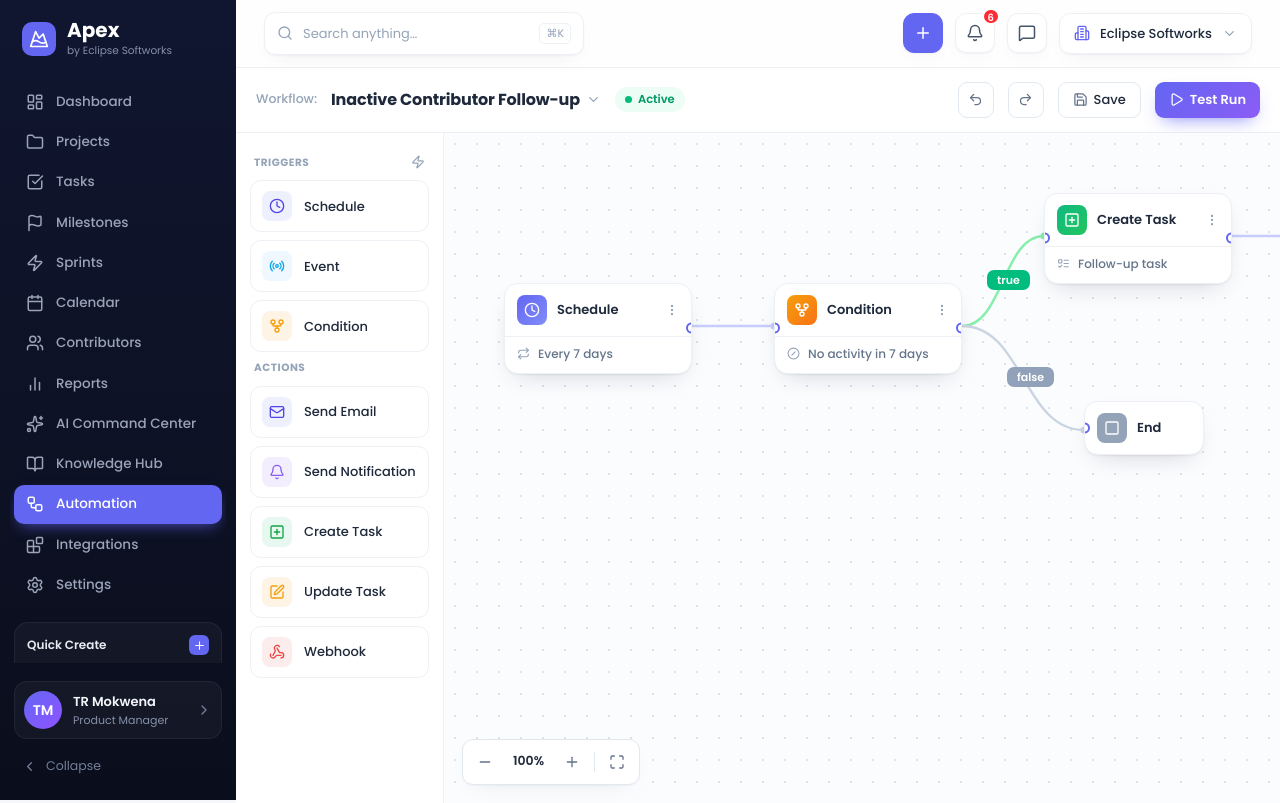
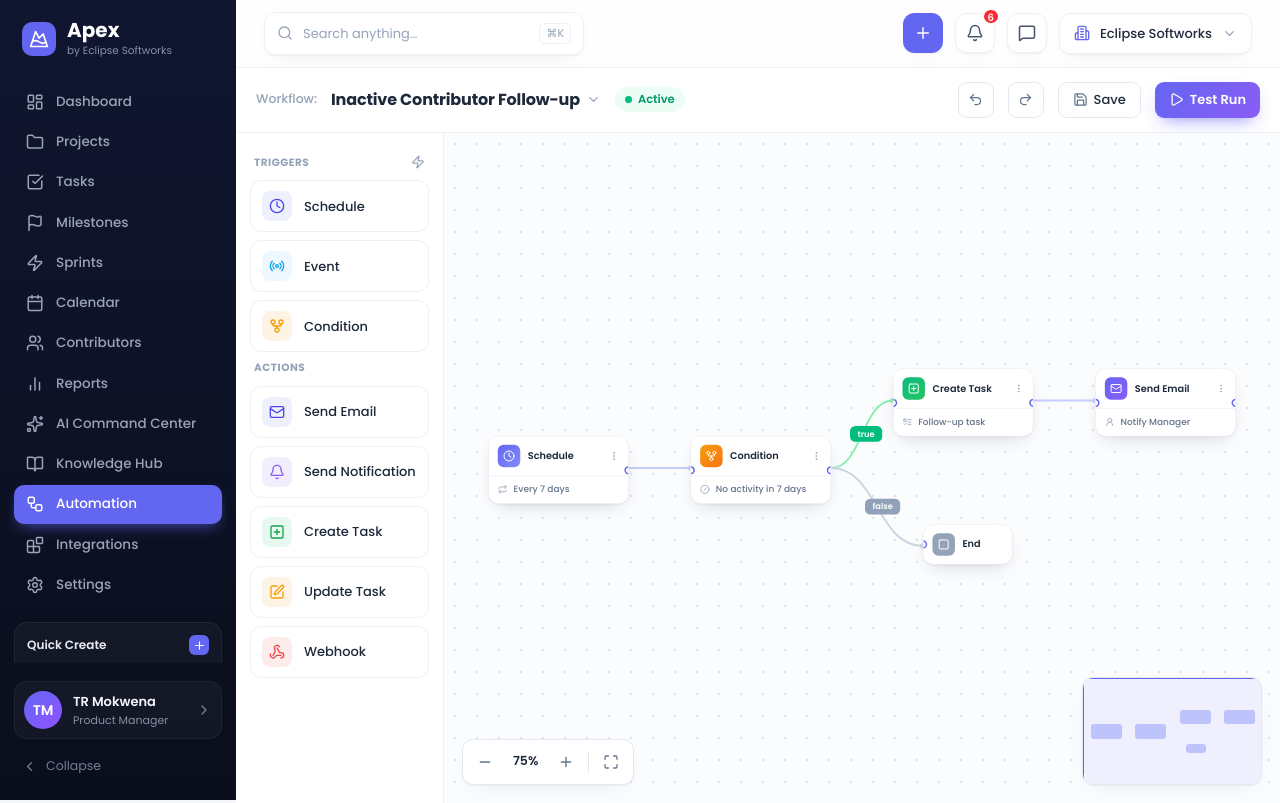
Before and after one commit to TR-Mokwena/apex-web, a Next.js app: page /automation in a window 1280 px wide. Built offline with nearby package versions, Linux system fonts and the light colour scheme.

Commit message:
feat: enhance Automation page with interactive canvas, zoom controls, and node management

```diff
--- a/app/(app)/automation/page.jsx
+++ b/app/(app)/automation/page.jsx
@@ -1,6 +1,8 @@
 "use client";
 
+import { useRef, useState, useEffect, useCallback } from "react";
 import Icon from "@/components/Icon";
+import { cn } from "@/lib/cn";
 
 const PALETTE = {
   Triggers: [
@@ -17,25 +19,104 @@ const PALETTE = {
   ],
 };
 
-const NODES = [
-  { x: 60, y: 150, w: 188, h: 86, start: true, title: "Schedule", grad: "linear-gradient(135deg,#6366F1,#818CF8)", icon: "Clock", bIcon: "Repeat", bText: "Every 7 days" },
-  { x: 330, y: 150, w: 188, h: 86, title: "Condition", grad: "linear-gradient(135deg,#F59E0B,#F97316)", icon: "GitFork", bIcon: "CircleSlash", bText: "No activity in 7 days" },
-  { x: 600, y: 60, w: 188, h: 86, title: "Create Task", grad: "linear-gradient(135deg,#10B981,#22C55E)", icon: "SquarePlus", bIcon: "ListTodo", bText: "Follow-up task" },
-  { x: 870, y: 60, w: 188, h: 86, title: "Send Email", grad: "linear-gradient(135deg,#6366F1,#8B5CF6)", icon: "Mail", bIcon: "UserRound", bText: "Notify Manager" },
-  { x: 640, y: 268, w: 120, h: 58, end: true, title: "End", icon: "Square", endBg: "#94A3B8" },
+// static node meta; positions live in a ref so drag stays cheap
+const META = [
+  { w: 188, h: 86, start: true, title: "Schedule", grad: "linear-gradient(135deg,#6366F1,#818CF8)", icon: "Clock", bIcon: "Repeat", bText: "Every 7 days" },
+  { w: 188, h: 86, title: "Condition", grad: "linear-gradient(135deg,#F59E0B,#F97316)", icon: "GitFork", bIcon: "CircleSlash", bText: "No activity in 7 days" },
+  { w: 188, h: 86, title: "Create Task", grad: "linear-gradient(135deg,#10B981,#22C55E)", icon: "SquarePlus", bIcon: "ListTodo", bText: "Follow-up task" },
+  { w: 188, h: 86, title: "Send Email", grad: "linear-gradient(135deg,#6366F1,#8B5CF6)", icon: "Mail", bIcon: "UserRound", bText: "Notify Manager" },
+  { w: 120, h: 58, end: true, title: "End", icon: "Square", endBg: "#94A3B8" },
 ];
+const INIT_POS = [{ x: 60, y: 150 }, { x: 330, y: 150 }, { x: 600, y: 60 }, { x: 870, y: 60 }, { x: 640, y: 268 }];
 const CONNS = [[0, 1, "#C7CEFB"], [1, 2, "#86EFAC"], [1, 4, "#CBD5E1"], [2, 3, "#C7CEFB"]];
 
+const clamp = (v, lo, hi) => Math.max(lo, Math.min(hi, v));
 const outPt = (n) => [n.x + n.w, n.y + n.h / 2];
 const inPt = (n) => [n.x, n.y + n.h / 2];
 const curve = (a, b) => { const dx = Math.max(40, Math.abs(b[0] - a[0]) * 0.5); return `M ${a[0]} ${a[1]} C ${a[0] + dx} ${a[1]}, ${b[0] - dx} ${b[1]}, ${b[0]} ${b[1]}`; };
 
 export default function AutomationPage() {
-  const wires = CONNS.map(([f, t, c]) => ({ d: curve(outPt(NODES[f]), inPt(NODES[t])), end: inPt(NODES[t]), c }));
+  const pos = useRef(INIT_POS.map((p) => ({ ...p })));
+  const view = useRef({ tx: 0, ty: 0, scale: 1 });
+  const canvasRef = useRef(null);
+  const drag = useRef(null);
+  const pan = useRef(null);
+  const [, force] = useState(0);
+  const [sel, setSel] = useState(-1);
+  const rerender = useCallback(() => force((n) => n + 1), []);
+
+  const rect = (i) => ({ x: pos.current[i].x, y: pos.current[i].y, w: META[i].w, h: META[i].h });
+  const bounds = () => {
+    let x0 = 1e9, y0 = 1e9, x1 = -1e9, y1 = -1e9;
+    META.forEach((_, i) => { const r = rect(i); x0 = Math.min(x0, r.x); y0 = Math.min(y0, r.y); x1 = Math.max(x1, r.x + r.w); y1 = Math.max(y1, r.y + r.h); });
+    return { x0, y0, x1, y1, w: x1 - x0, h: y1 - y0 };
+  };
+
+  const fit = useCallback(() => {
+    const c = canvasRef.current; if (!c) return;
+    const cw = c.clientWidth, ch = c.clientHeight, b = bounds(), pad = 44;
+    const scale = clamp(Math.min((cw - pad * 2) / b.w, (ch - pad * 2) / b.h, 1.25), 0.4, 1.25);
+    view.current = { scale, tx: (cw - b.w * scale) / 2 - b.x0 * scale, ty: (ch - b.h * scale) / 2 - b.y0 * scale };
+    rerender();
+  }, [rerender]);
+
+  const zoomBy = useCallback((d) => {
+    const c = canvasRef.current; if (!c) return;
+    const cx = c.clientWidth / 2, cy = c.clientHeight / 2, v = view.current;
+    const ns = clamp(v.scale + d, 0.4, 1.6);
+    view.current = { scale: ns, tx: cx - (cx - v.tx) * (ns / v.scale), ty: cy - (cy - v.ty) * (ns / v.scale) };
+    rerender();
+  }, [rerender]);
+
+  useEffect(() => {
+    const onMove = (e) => {
+      if (drag.current) {
+        const { i, sx, sy, ox, oy } = drag.current, s = view.current.scale;
+        pos.current[i] = { x: ox + (e.clientX - sx) / s, y: oy + (e.clientY - sy) / s };
+        rerender();
+      } else if (pan.current) {
+        const p = pan.current;
+        view.current = { ...view.current, tx: p.tx + (e.clientX - p.sx), ty: p.ty + (e.clientY - p.sy) };
+        rerender();
+      }
+    };
+    const onUp = () => { drag.current = null; pan.current = null; rerender(); };
+    window.addEventListener("mousemove", onMove);
+    window.addEventListener("mouseup", onUp);
+    const t = requestAnimationFrame(fit);
+    let rt; const onResize = () => { clearTimeout(rt); rt = setTimeout(fit, 120); };
+    window.addEventListener("resize", onResize);
+    return () => { window.removeEventListener("mousemove", onMove); window.removeEventListener("mouseup", onUp); window.removeEventListener("resize", onResize); cancelAnimationFrame(t); };
+  }, [fit, rerender]);
+
+  const onNodeDown = (e, i) => {
+    if (e.target.closest("[data-nodemenu]")) return;
+    drag.current = { i, sx: e.clientX, sy: e.clientY, ox: pos.current[i].x, oy: pos.current[i].y };
+    setSel(i); e.stopPropagation(); e.preventDefault();
+  };
+  const onCanvasDown = (e) => {
+    if (e.target.closest("[data-node]") || e.target.closest("[data-ui]")) return;
+    pan.current = { sx: e.clientX, sy: e.clientY, tx: view.current.tx, ty: view.current.ty };
+    setSel(-1);
+  };
+
+  const v = view.current;
+  const wires = CONNS.map(([f, t, c]) => ({ d: curve(outPt(rect(f)), inPt(rect(t))), end: inPt(rect(t)), c }));
   const labels = [
-    { ...mid(outPt(NODES[1]), inPt(NODES[2])), text: "true", cls: "bg-emerald-500" },
-    { ...mid(outPt(NODES[1]), inPt(NODES[4])), text: "false", cls: "bg-slate-400" },
+    { ...mid(outPt(rect(1)), inPt(rect(2))), text: "true", cls: "bg-emerald-500" },
+    { ...mid(outPt(rect(1)), inPt(rect(4))), text: "false", cls: "bg-slate-400" },
   ];
+
+  // minimap geometry
+  const c = canvasRef.current;
+  const b = bounds(), mw = 180, mh = 108, mpad = 8;
+  const bw = Math.max(b.w, 200), bh = Math.max(b.h, 150);
+  const ms = Math.min((mw - mpad * 2) / bw, (mh - mpad * 2) / bh);
+  const ox = (mw - bw * ms) / 2, oy = (mh - bh * ms) / 2;
+  const vx = c ? (-v.tx / v.scale - b.x0) * ms + ox : 0;
+  const vy = c ? (-v.ty / v.scale - b.y0) * ms + oy : 0;
+  const vw = c ? (c.clientWidth / v.scale) * ms : 0;
+  const vh = c ? (c.clientHeight / v.scale) * ms : 0;
 
   return (
     <div className="-mx-4 md:-mx-7 -my-6 flex flex-col h-[calc(100vh-65px)]">
@@ -58,7 +139,7 @@ export default function AutomationPage() {
             <div key={group}>
               <div className="flex items-center justify-between text-[10.5px] font-bold uppercase tracking-wider text-ink-3 mx-1 mb-2.5 mt-5 first:mt-1.5">{group}{group === "Triggers" && <Icon name="Zap" size={14} />}</div>
               {items.map((it) => (
-                <div key={it.label} className="flex items-center gap-3 p-[10px_11px] border border-line rounded-[11px] mb-2 cursor-grab text-[13px] font-medium bg-white hover:border-[#D6DCEA] hover:shadow-card">
+                <div key={it.label} className="flex items-center gap-3 p-[10px_11px] border border-line rounded-[11px] mb-2 cursor-grab active:scale-[0.98] text-[13px] font-medium bg-white hover:border-[#D6DCEA] hover:shadow-card">
                   <span className="grid place-items-center w-[30px] h-[30px] rounded-lg flex-none" style={{ background: it.ib }}><Icon name={it.icon} size={16} style={{ color: it.icol }} /></span>{it.label}
                 </div>
               ))}
@@ -67,9 +148,15 @@ export default function AutomationPage() {
         </div>
 
         {/* canvas */}
-        <div className="flex-1 min-w-0 relative overflow-auto" style={{ backgroundColor: "#FBFCFE", backgroundImage: "radial-gradient(circle, #DCE1EC 1.2px, transparent 1.2px)", backgroundSize: "22px 22px" }}>
-          <div className="relative" style={{ width: 1100, height: 380 }}>
-            <svg className="absolute inset-0 overflow-visible pointer-events-none" width="1100" height="380">
+        <div
+          ref={canvasRef}
+          onMouseDown={onCanvasDown}
+          onWheel={(e) => { e.preventDefault(); zoomBy(e.deltaY < 0 ? 0.08 : -0.08); }}
+          className={cn("flex-1 min-w-0 relative overflow-hidden select-none", pan.current ? "cursor-grabbing" : "cursor-grab")}
+          style={{ backgroundColor: "#FBFCFE", backgroundImage: "radial-gradient(circle, #DCE1EC 1.2px, transparent 1.2px)", backgroundSize: "22px 22px" }}
+        >
+          <div className="absolute inset-0 origin-top-left" style={{ transform: `translate(${v.tx}px,${v.ty}px) scale(${v.scale})` }}>
+            <svg className="absolute inset-0 overflow-visible pointer-events-none" width="1" height="1">
               {wires.map((w, i) => (
                 <g key={i}><path d={w.d} fill="none" stroke={w.c} strokeWidth="2.5" /><circle cx={w.end[0]} cy={w.end[1]} r="3.5" fill={w.c} /></g>
               ))}
@@ -77,12 +164,14 @@ export default function AutomationPage() {
             {labels.map((l, i) => (
               <span key={i} className={`absolute text-[11px] font-semibold text-white px-2.5 py-0.5 rounded-[7px] z-[3] ${l.cls}`} style={{ left: l.x - 16, top: l.y - 11 }}>{l.text}</span>
             ))}
-            {NODES.map((n, i) => (
-              <div key={i} className="absolute bg-white border border-line rounded-[14px] overflow-hidden shadow-[0_1px_2px_rgba(16,24,40,0.06),0_10px_26px_-12px_rgba(16,24,40,0.22)]" style={{ left: n.x, top: n.y, width: n.w }}>
+            {META.map((n, i) => (
+              <div key={i} data-node onMouseDown={(e) => onNodeDown(e, i)}
+                className={cn("absolute bg-white border rounded-[14px] overflow-hidden cursor-grab active:cursor-grabbing", sel === i ? "border-[1.5px] border-brand shadow-[0_0_0_3px_rgba(99,102,241,0.13),0_10px_26px_-12px_rgba(16,24,40,0.22)]" : "border-line shadow-[0_1px_2px_rgba(16,24,40,0.06),0_10px_26px_-12px_rgba(16,24,40,0.22)]")}
+                style={{ left: pos.current[i].x, top: pos.current[i].y, width: n.w }}>
                 <div className="flex items-center gap-2.5 p-[11px_12px]">
                   <span className="grid place-items-center w-[30px] h-[30px] rounded-lg flex-none" style={{ background: n.end ? n.endBg : n.grad }}><Icon name={n.icon} size={16} className="text-white" /></span>
                   <span className="text-[13px] font-semibold flex-1">{n.title}</span>
-                  {!n.end && <Icon name="EllipsisVertical" size={14} className="text-ink-3" />}
+                  {!n.end && <span data-nodemenu className="text-ink-3 cursor-pointer"><Icon name="EllipsisVertical" size={14} /></span>}
                 </div>
                 {!n.end && <div className="flex items-center gap-2 p-[9px_12px_11px] border-t border-line"><Icon name={n.bIcon} size={13} className="text-ink-3" /><span className="text-xs text-ink-2 font-medium">{n.bText}</span></div>}
                 {!n.start && <span className="absolute w-[11px] h-[11px] rounded-full bg-white border-2 border-brand top-1/2 -translate-y-1/2 -left-1.5" />}
@@ -91,13 +180,19 @@ export default function AutomationPage() {
             ))}
           </div>
 
-          {/* zoom controls (decorative) */}
-          <div className="absolute left-[18px] bottom-[18px] flex items-center gap-1.5 bg-white border border-slate-200 rounded-[11px] p-1.5 shadow-card z-[8]">
-            <span className="grid place-items-center w-8 h-8 rounded-lg cursor-pointer text-ink-2 hover:bg-bg"><Icon name="Minus" size={16} /></span>
-            <span className="text-[12.5px] font-semibold px-1.5 tabular-nums">100%</span>
-            <span className="grid place-items-center w-8 h-8 rounded-lg cursor-pointer text-ink-2 hover:bg-bg"><Icon name="Plus" size={16} /></span>
+          {/* zoom controls */}
+          <div data-ui className="absolute left-[18px] bottom-[18px] flex items-center gap-1.5 bg-white border border-slate-200 rounded-[11px] p-1.5 shadow-card z-[8]">
+            <button onClick={() => zoomBy(-0.1)} className="grid place-items-center w-8 h-8 rounded-lg cursor-pointer text-ink-2 hover:bg-bg"><Icon name="Minus" size={16} /></button>
+            <span className="text-[12.5px] font-semibold px-1.5 tabular-nums">{Math.round(v.scale * 100)}%</span>
+            <button onClick={() => zoomBy(0.1)} className="grid place-items-center w-8 h-8 rounded-lg cursor-pointer text-ink-2 hover:bg-bg"><Icon name="Plus" size={16} /></button>
             <span className="w-px h-5 bg-slate-200" />
-            <span className="grid place-items-center w-8 h-8 rounded-lg cursor-pointer text-ink-2 hover:bg-bg"><Icon name="Maximize" size={16} /></span>
+            <button onClick={fit} className="grid place-items-center w-8 h-8 rounded-lg cursor-pointer text-ink-2 hover:bg-bg"><Icon name="Maximize" size={16} /></button>
+          </div>
+
+          {/* minimap */}
+          <div data-ui className="absolute right-[18px] bottom-[18px] w-[180px] h-[108px] bg-white border border-slate-200 rounded-[11px] shadow-card z-[8] overflow-hidden">
+            {META.map((n, i) => { const r = rect(i); return <span key={i} className="absolute rounded-[3px] bg-[#C7CEFB]" style={{ left: (r.x - b.x0) * ms + ox, top: (r.y - b.y0) * ms + oy, width: r.w * ms, height: r.h * ms }} />; })}
+            <span className="absolute border-[1.5px] border-brand rounded bg-brand/10" style={{ left: Math.max(0, vx), top: Math.max(0, vy), width: vw, height: vh }} />
           </div>
         </div>
       </div>
```
